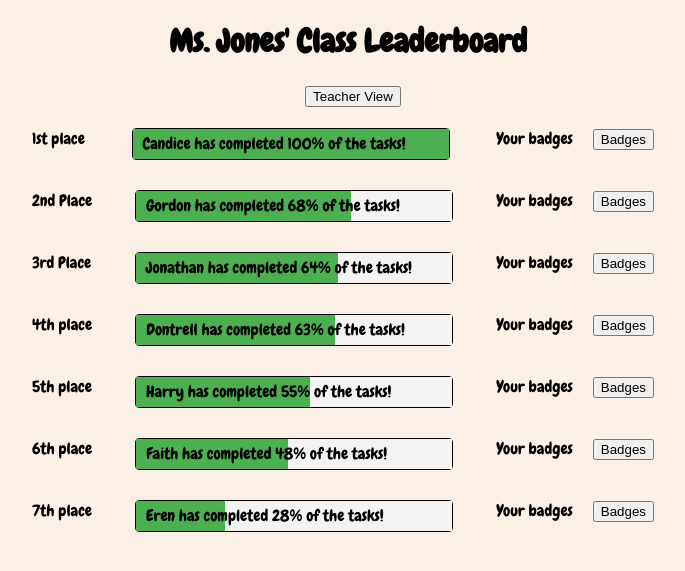
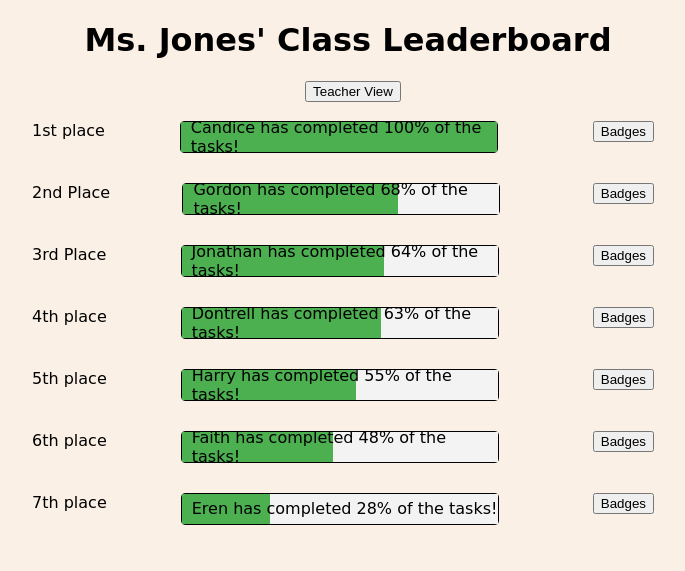
Before and after one commit to awesomelw/ProgressTracker, a Flask app: page / in a window 1280 px wide. Shown: the top 571 px of the page, without its empty margins (292-977 px from the left). Run offline with Flask 3, Linux system fonts and the light colour scheme; data comes from the database, SQL or seed files in the repository; some web fonts are replaced.

Commit message:
Final website
Finished badges,
fixed SQL create query,
added back overlay,
integrated font into our css file instead of a new line on every html file

```diff
--- a/main.py
+++ b/main.py
@@ -44,7 +44,7 @@ def leaderboard():
 
 @app.route("/create")  # navigating to this web page will insert all these values into your database
 def create():
-    sql = db.session.execute(text('INSERT INTO student_homework(studentname,hwCompletedPercent) VALUES ("Candice", 100%), ("Dontrell", 63%), ("Eren", 28%), ("Faith", 48%), ("Gordon", 68%), ("Harry", 55%), ("Jonathan", 64%)'))
+    sql = db.session.execute(text('INSERT INTO student_homework(studentname,hwCompletedPercent) VALUES ("Candice", 100), ("Dontrell", 63), ("Eren", 28), ("Faith", 48), ("Gordon", 68), ("Harry", 55), ("Jonathan", 64), ("Tim", 50)'))
     db.session.commit()
     return "Entries added."
 
--- a/static/style.css
+++ b/static/style.css
@@ -5,6 +5,16 @@ body {
     text-align: center;
     font-family: 'Chewy', cursive;
 }
+
+@font-face {
+  font-family: 'Chewy';
+  font-style: normal;
+  font-weight: 400;
+  font-display: swap;
+  src: url(https://fonts.gstatic.com/s/chewy/v18/uK_94ruUb-k-wn52KjI.woff2) format('woff2');
+  unicode-range: U+0000-00FF, U+0131, U+0152-0153, U+02BB-02BC, U+02C6, U+02DA, U+02DC, U+0304, U+0308, U+0329, U+2000-206F, U+2074, U+20AC, U+2122, U+2191, U+2193, U+2212, U+2215, U+FEFF, U+FFFD;
+}
+
 .header {
     margin-bottom: 20px;
 }
@@ -50,3 +60,27 @@ body {
     margin-right: 10px;
     margin-left: 20px;
 }
+
+#overlay {
+    position: fixed;
+    display: none;
+    width: 100%;
+    height: 100%;
+    top: 0;
+    left: 0;
+    right: 0;
+    bottom: 0;
+    background-color: rgba(0,0,0,0.5);
+    z-index: 2;
+    cursor: pointer;
+  }
+
+  #text{
+    position: absolute;
+    top: 50%;
+    left: 50%;
+    font-size: 50px;
+    color: white;
+    transform: translate(-50%,-50%);
+    -ms-transform: translate(-50%,-50%);
+  }
--- a/templates/classroom.html
+++ b/templates/classroom.html
@@ -2,7 +2,6 @@
 <html lang="en">
 
     <head>
-        <link href="https://fonts.googleapis.com/css2?family=Chewy&display=swap" rel="stylesheet">
         <meta charset="UTF-8">
         <meta name="viewport" content="width=device-width, initial-scale=1, shrink-to-fit=no">
         <link rel="stylesheet" type="text/css" href="{{ url_for('static', filename='style.css') }}">
--- a/templates/details.html
+++ b/templates/details.html
@@ -2,7 +2,6 @@
 <html lang="en">
 
 <head>
-    <link href="https://fonts.googleapis.com/css2?family=Chewy&display=swap" rel="stylesheet">
     <meta charset="UTF-8">
     <title>Student Details</title>
     <link rel="stylesheet" type="text/css" href="{{ url_for('static',filename='style.css') }}">
--- a/templates/leaderboard.html
+++ b/templates/leaderboard.html
@@ -1,8 +1,6 @@
 <!DOCTYPE html>
 <html lang="en">
-
 <head>
-    <link href="https://fonts.googleapis.com/css2?family=Chewy&display=swap" rel="stylesheet">
     <meta charset="UTF-8">
     <meta name="viewport" content="width=device-width, initial-scale=1, shrink-to-fit=no">
     <link rel="stylesheet" type="text/css" href="{{ url_for('static', filename='style.css') }}">
@@ -35,14 +33,42 @@
                       <div class="progressBarAnimated" aria-valuenow="75" aria-valuemin="0" aria-valuemax="100" style="width: {{ i['progress'] }}%"></div>
                 </div>
             </div>
-            <div id="overlay" onclick="off()"> <div id="text">Your badges</div> </div>
-            <div id="three"> <button class="detailsButton" onclick="on()">Badges</button> </div>
+            <div id="overlay" onclick="off()">
+                <div id="text">Your badges</div>
+                <div class="container" style="position:relative">
+                  <div id="first" id="one" style="position:absolute; margin-left:0%" hidden><img src="https://as1.ftcdn.net/v2/jpg/01/01/50/80/1000_F_101508095_CM0voXNBYcPNeQkYmqVGLrf0Xf26xYZ0.jpg" class="img-fluid profile-image-pic img-thumbnail rounded-circle my-3"
+                    width="200px" alt="profile"></div>
+                  <div id="second" id="two" style="position:absolute; margin-left:40%"><img src="https://as2.ftcdn.net/v2/jpg/01/01/50/81/1000_F_101508160_lPavPe7mbxIh2O4qnis7kzkCatXZm0gO.jpg" class="img-fluid profile-image-pic img-thumbnail rounded-circle my-3"
+                    width="200px" alt="profile"></div>
+                  <div id="third" id="three" style="position:absolute; margin-left: 80%;"><img src="https://as2.ftcdn.net/v2/jpg/01/01/50/83/1000_F_101508338_CqaBMhLtwaGQ6teFi7Vxv9dip7a8vhey.jpg" class="img-fluid profile-image-pic img-thumbnail rounded-circle my-3"
+                    width="200px" alt="profile"></div>
+                </div>
+            </div>
+            <div id="three"> <button class="detailsButton" name="{{ i['progress'] }}" onclick="on(name)">Badges</button> </div>
         </div>
     {% endfor %}
 </body>
 
 <script>
-  function on() {
+  function on(prog) {
+    if (prog >= 25) {
+      document.getElementById("first").style.display = "block";
+    }
+    else {
+      document.getElementById("first").style.display = "none";
+    }
+    if (prog >= 50) {
+      document.getElementById("second").style.display = "block";
+    }
+    else {
+      document.getElementById("second").style.display = "none";
+    }
+    if (prog == 100) {
+      document.getElementById("third").style.display = "block";
+    }
+    else {
+      document.getElementById("third").style.display = "none";
+    }
     document.getElementById("overlay").style.display = "block";
   }
   function off() {
```
